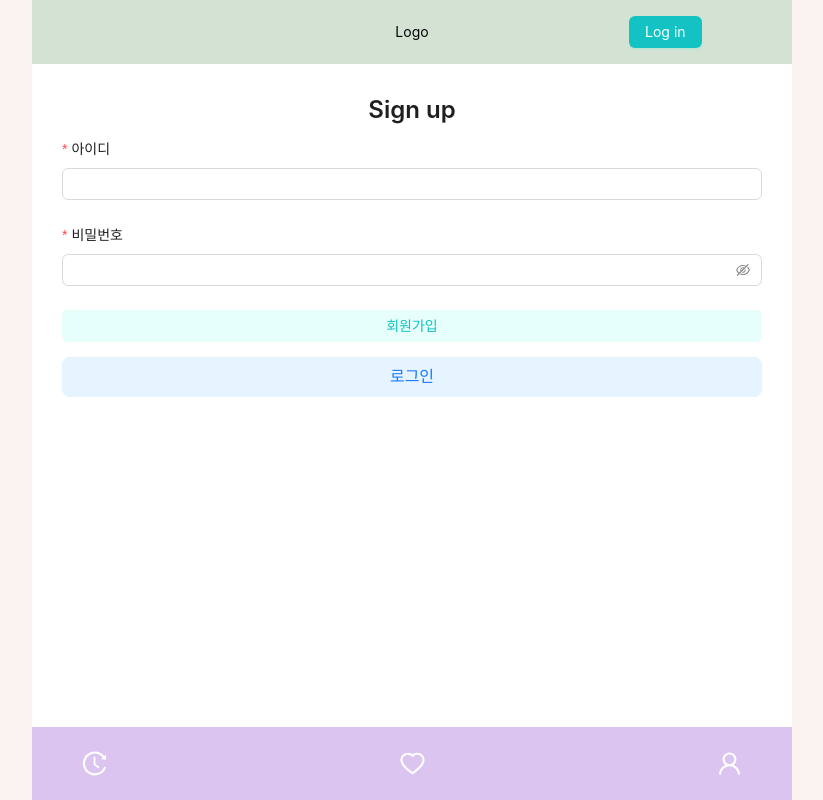
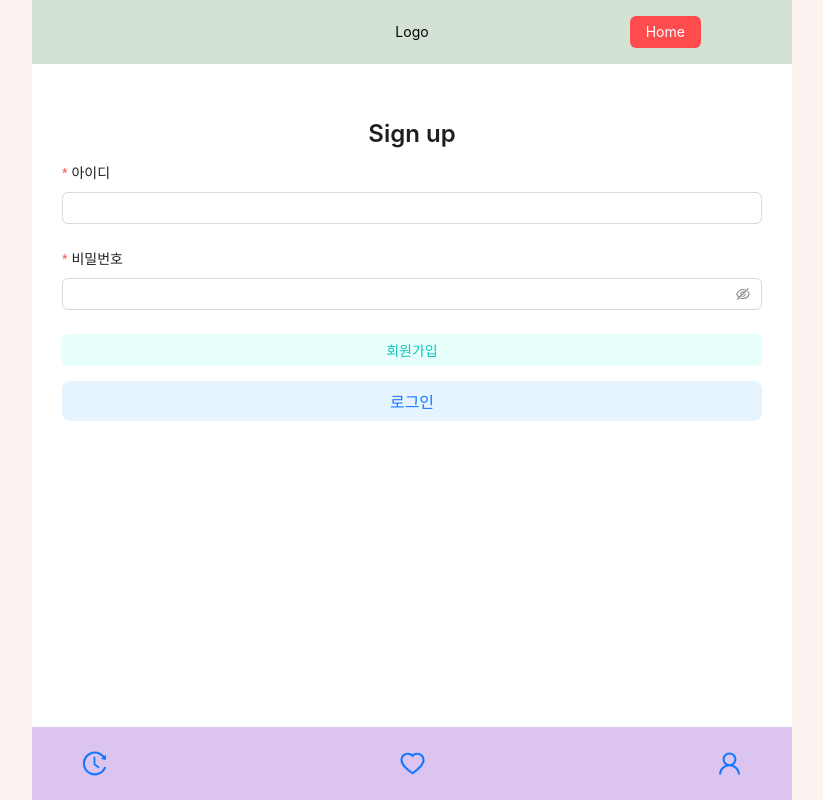
Before and after one commit to dosirakHansol/kidstalk-prj-front, a Next.js app: page /login in a window 1280 px wide. Shown: the whole page, without its empty margins (228-1051 px from the left). Built offline with nearby package versions, Linux system fonts and the light colour scheme.

Commit message:
[Woogie] feat : 버튼 링크 달기

```diff
--- a/src/containers/Login.tsx
+++ b/src/containers/Login.tsx
@@ -1,5 +1,6 @@
 import { Button, Typography, Form, Input, Flex } from "antd";
 import type { FormProps } from "antd";
+import Link from "next/link";
 import styled from "styled-components";
 type FieldType = {
   username?: string;
@@ -16,6 +17,11 @@ const SLogin = styled.div`
   width: 100%;
   padding: 30px;
 `;
+
+const buttonStyle: React.CSSProperties = {
+  display: "block",
+  width: "100%",
+};
 
 export const Login = () => {
   return (
@@ -44,10 +50,11 @@ export const Login = () => {
           <Input.Password />
         </Form.Item>
         <Flex vertical justify="center" align="center" gap={15}>
-          <Button color="cyan" variant="filled" block>
-            회원가입
-          </Button>
-
+          <Link href="/sign-up" style={buttonStyle}>
+            <Button color="cyan" variant="filled" block>
+              회원가입
+            </Button>
+          </Link>
           <Button
             color="primary"
             variant="filled"
--- a/src/layouts/CFooter.tsx
+++ b/src/layouts/CFooter.tsx
@@ -5,6 +5,7 @@ import {
   HeartOutlined,
   UserOutlined,
 } from "@ant-design/icons";
+import Link from "next/link";
 
 const footerStyle: React.CSSProperties = {
   color: "#fff",
@@ -22,11 +23,15 @@ const IconStyle: React.CSSProperties = {
 export const CFooter = () => {
   return (
     <Footer style={footerStyle}>
-      <HistoryOutlined style={IconStyle} />
-
-      <HeartOutlined style={IconStyle} />
-
-      <UserOutlined style={IconStyle} />
+      <Link href="/">
+        <HistoryOutlined style={IconStyle} />
+      </Link>
+      <Link href="/">
+        <HeartOutlined style={IconStyle} />
+      </Link>
+      <Link href="/my-info">
+        <UserOutlined style={IconStyle} />
+      </Link>
     </Footer>
   );
 };
--- a/src/layouts/CHeader.tsx
+++ b/src/layouts/CHeader.tsx
@@ -1,7 +1,8 @@
 import styled from "styled-components";
 import { Header } from "antd/es/layout/layout";
 import { Button } from "antd";
-
+import Link from "next/link";
+import { useRouter } from "next/router";
 const headerStyle: React.CSSProperties = {
   textAlign: "center",
   color: "#fff",
@@ -18,15 +19,32 @@ const HeaderItem = styled.div`
   color: #040408;
   width: 100%;
 `;
+
+const buttonStyle: React.CSSProperties = {
+  boxShadow: "none",
+};
 export const CHeader = () => {
+  const router = useRouter();
+  const { pathname } = router;
+
   return (
     <Header style={headerStyle}>
       <HeaderItem></HeaderItem>
       <HeaderItem>Logo</HeaderItem>
       <HeaderItem>
-        <Button color="cyan" variant="solid">
-          Log in
-        </Button>
+        {pathname === "/login" ? (
+          <Link href="/">
+            <Button color="danger" variant="solid" style={buttonStyle}>
+              Home
+            </Button>
+          </Link>
+        ) : (
+          <Link href="/login">
+            <Button color="cyan" variant="solid" style={buttonStyle}>
+              Log in
+            </Button>
+          </Link>
+        )}
       </HeaderItem>
     </Header>
   );
--- a/src/pages/_app.tsx
+++ b/src/pages/_app.tsx
@@ -1,6 +1,5 @@
 import { CLayout } from "../layouts/CLayout";
 import type { AppProps } from "next/app";
-import "antd/dist/reset.css";
 
 export default function App({ Component, pageProps }: AppProps) {
   return (
--- a/src/pages/CreateBoardPage.tsx
+++ b/src/pages/board/create.tsx
@@ -1,15 +1,15 @@
 import styled from "styled-components";
-import { Board } from "../containers/Board";
+import { Board } from "../../containers/Board";
 const SCreateBoardPage = styled.div`
   background-color: white;
   overflow-y: scroll;
   width: 100%;
   height: 100%;
 `;
-export const CreateBoardPage = () => {
+export default function CreateBoardPage() {
   return (
     <SCreateBoardPage>
       <Board></Board>
     </SCreateBoardPage>
   );
-};
+}
--- a/src/pages/login.tsx
+++ b/src/pages/login.tsx
@@ -9,10 +9,8 @@ const SLoginPage = styled.div`
 
 export default function LoginPage() {
   return (
-    <>
-      <SLoginPage>
-        <Login></Login>
-      </SLoginPage>
-    </>
+    <SLoginPage>
+      <Login></Login>
+    </SLoginPage>
   );
 }
--- a/src/pages/my-info.tsx
+++ b/src/pages/my-info.tsx
@@ -8,11 +8,11 @@ const SMyInfoPage = styled.div`
   width: 100%;
   height: 100%;
 `;
-export const MyInfoPage = () => {
+export default function MyInfoPage() {
   return (
     <SMyInfoPage>
       <MyInfo></MyInfo>
       <InfoList />
     </SMyInfoPage>
   );
-};
+}
--- a/src/pages/SignUpPage.tsx
+++ b/src/pages/sign-up.tsx
@@ -7,10 +7,10 @@ const SSignUpPage = styled.div`
   height: 100%;
 `;
 
-export const SignUpPage = () => {
+export default function SignUpPage() {
   return (
     <SSignUpPage>
       <SignUp></SignUp>
     </SSignUpPage>
   );
-};
+}
```
Also changed, not shown: src/containers/InfoList.tsx (+15 -7 lines), src/containers/MyInfo.tsx (+4 -6 lines), src/pages/index.tsx (+3 -5 lines).
